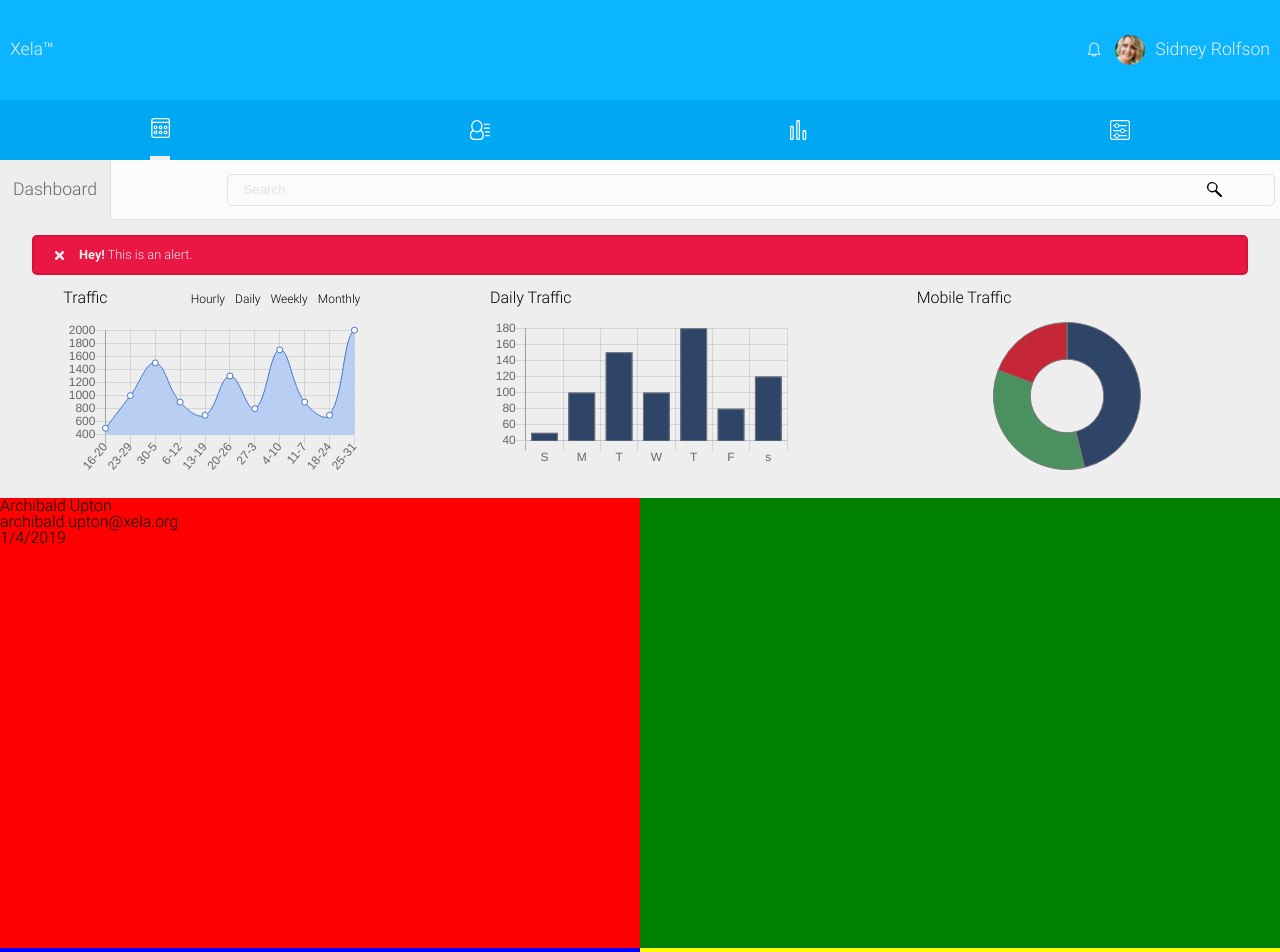
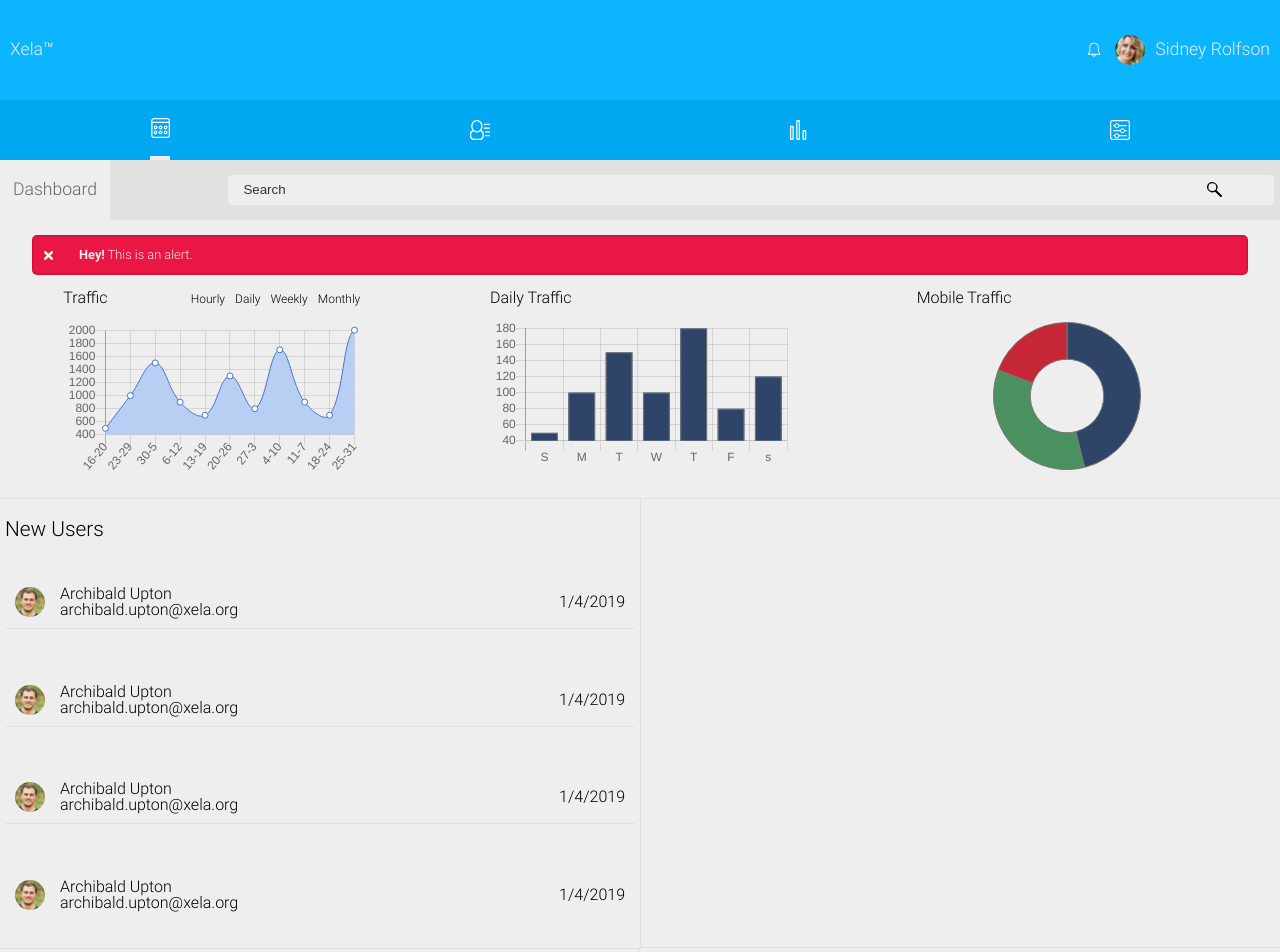
Before and after one commit to AlexJoeb/Project-7-WebApp-Dashboard, a plain HTML site: page index.html in a window 1280 px wide. Shown: the top 952 px of the page. Drawn offline with nearby package versions, Linux system fonts and the light colour scheme.

Commit message:
Mixin Fixed

```diff
--- a/index.html
+++ b/index.html
@@ -94,19 +94,49 @@
                 </div>
                 <div class="content__main__boxes">
                     <div class="content__main__boxes--nm">
-                        <div class="content__main__boxes--nm--header">
-
-                        </div>
+                        <p class="content__main__boxes--nm--header">
+                            New Users
+                        </p>
                         <div class="content__main__boxes--nm--content">
                             <!-- Can be JS Snippett -->
-                            <div class="content__main_boxes--nm--user">
-                                    <div class="content__main_boxes--nm--user--picture"></div>
-                                    <div class="content__main_boxes--nm--user--info">
-                                        <p class="content__main_boxes--nm--user--info--name">Archibald Upton</p>
-                                        <p class="content__main_boxes--nm--user--info--email">archibald.upton@xela.org</p>
+                            <div class="content__main__boxes--nm--user">
+                                    <div class="content__main__boxes--nm--user--picture"></div>
+                                    <div class="content__main__boxes--nm--user--info">
+                                        <p class="content__main__boxes--nm--user--info--name">Archibald Upton</p>
+                                        <p class="content__main__boxes--nm--user--info--email">archibald.upton@xela.org</p>
                                     </div>
-                                    <div class="content__main_boxes--nm--user--date">
-                                        <p class="content__main_boxes--nm--user--date--p">1/4/2019</p>
+                                    <div class="content__main__boxes--nm--user--date">
+                                        <p class="content__main__boxes--nm--user--date--p">1/4/2019</p>
+                                    </div>
+                            </div>
+                            <div class="content__main__boxes--nm--user">
+                                    <div class="content__main__boxes--nm--user--picture"></div>
+                                    <div class="content__main__boxes--nm--user--info">
+                                        <p class="content__main__boxes--nm--user--info--name">Archibald Upton</p>
+                                        <p class="content__main__boxes--nm--user--info--email">archibald.upton@xela.org</p>
+                                    </div>
+                                    <div class="content__main__boxes--nm--user--date">
+                                        <p class="content__main__boxes--nm--user--date--p">1/4/2019</p>
+                                    </div>
+                            </div>
+                            <div class="content__main__boxes--nm--user">
+                                    <div class="content__main__boxes--nm--user--picture"></div>
+                                    <div class="content__main__boxes--nm--user--info">
+                                        <p class="content__main__boxes--nm--user--info--name">Archibald Upton</p>
+                                        <p class="content__main__boxes--nm--user--info--email">archibald.upton@xela.org</p>
+                                    </div>
+                                    <div class="content__main__boxes--nm--user--date">
+                                        <p class="content__main__boxes--nm--user--date--p">1/4/2019</p>
+                                    </div>
+                            </div>
+                            <div class="content__main__boxes--nm--user">
+                                    <div class="content__main__boxes--nm--user--picture"></div>
+                                    <div class="content__main__boxes--nm--user--info">
+                                        <p class="content__main__boxes--nm--user--info--name">Archibald Upton</p>
+                                        <p class="content__main__boxes--nm--user--info--email">archibald.upton@xela.org</p>
+                                    </div>
+                                    <div class="content__main__boxes--nm--user--date">
+                                        <p class="content__main__boxes--nm--user--date--p">1/4/2019</p>
                                     </div>
                             </div>
                         </div>
--- a/scss/comps/_content-boxes.scss
+++ b/scss/comps/_content-boxes.scss
@@ -1,6 +1,6 @@
 .content__main__boxes{
   @include flex($dir: column, $wrap:nowrap);
-  @include mq(desktop){
+  @include mq(tablet){
     @include flex($dir: row, $wrap: wrap);
   }
 
@@ -8,18 +8,73 @@
     flex-basis: 100%;
     height: 450px;
 
-    @include mq(desktop){
+    border: 1px solid color(white, dark);
+
+    @include mq(tablet){
       flex-basis: 50%;
     }
   }
 
   &--nm{
-    background:red;
+    border-left: 0;
+    @include mq(tablet){
+      border-right: 0;
+      border-bottom: 0;
+    }
+
+    @include grid($temp: 60px 1fr #{'/'} 1fr, $areas: "header" "content");
+
+    padding: 0 5px;
+
+    &--header{
+      font-size:1.3rem;
+      justify-self: start;
+      align-self: center;
+    }
+
+    &--content{
+      @include flex($dir: column){
+        justify-content: space-around;
+      }
+    }
+
+    &--user{
+      @include flex{
+        justify-content: flex-start;
+        align-items: center;
+      }
+
+      padding: 0 10px 10px;
+
+      border-bottom: 1px solid color(white, x-dark);
+
+      &:last-of-type{
+        border-bottom: 0;
+      }
+
+      &--picture {
+        margin-right: 15px;
+        width: 30px;
+        height: 30px;
+        background:url("../../images/member-2.jpg") no-repeat center center;
+        background-size:cover;
+        border-radius: 20px;
+      }
+
+      &--info{
+        margin-right: auto;
+      }
+    }
+
   } &--ra{
-    background:green;
+    border-right: 0;
   } &--mu{
-    background:blue;
+    border-left: 0;
   } &--set{
-    background:yellow;
+    border-right: 0;
+    @include mq(tablet){
+      border-left: 0;
+      border-top: 0;
+    }
   }
 }
--- a/scss/comps/_content.scss
+++ b/scss/comps/_content.scss
@@ -14,6 +14,8 @@
             justify-content: center;
             align-items: center;
         }
+
+        text-align: center;
     }
 
     &__searchbox{
@@ -27,8 +29,9 @@
         padding-right: 5px;
 
         flex-grow: 1;
+        flex-basis: 100%;
 
-        background:color(white, light);
+        background:color(white, x-dark);
 
         @include flex {
             justify-content: center;
@@ -40,6 +43,7 @@
                 justify-content: flex-end;
                 align-items: center;
             }
+            flex-basis:auto;
         }
 
         input{
--- a/scss/utils/_mixins.scss
+++ b/scss/utils/_mixins.scss
@@ -7,7 +7,7 @@
     }
 }
 
-@mixin grid($temp: 1fr/1fr, $areas: none){
+@mixin grid($temp: 1fr #{"/"} 1fr, $areas: none){
     &{
         display:grid;
         grid-template: $temp;
--- a/scss/utils/_placeholders.scss
+++ b/scss/utils/_placeholders.scss
@@ -8,7 +8,7 @@
     width: 90%;
     height: 20px;
 
-    background: url("../../images/SVG/finderglass.svg") no-repeat 95% center;
+    background: url("../../images/SVG/finderglass.svg") no-repeat 95% center,color(white);
     background-size: 15px;
 
     justify-self: flex-end;
@@ -21,11 +21,12 @@
     color: color(gray, x-light);
 
     &::placeholder{
-        color: color(white, x-dark);
+        color: color(black);
     }
 
     &:active, &:focus{
         outline: none;
+        border-bottom: 3px solid color(white,dark);
     }
 }
 
```
Also changed, not shown: css/style.css, 1 other file.
